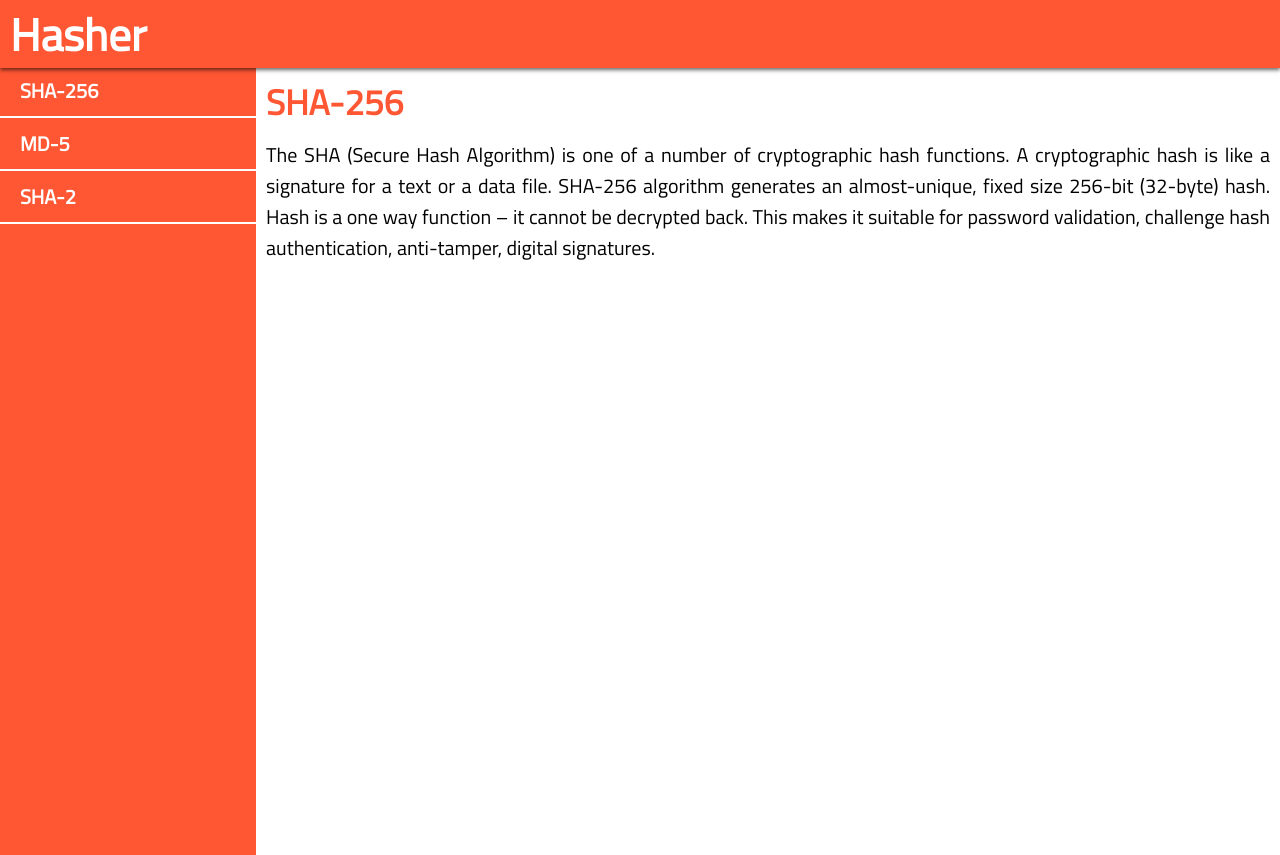
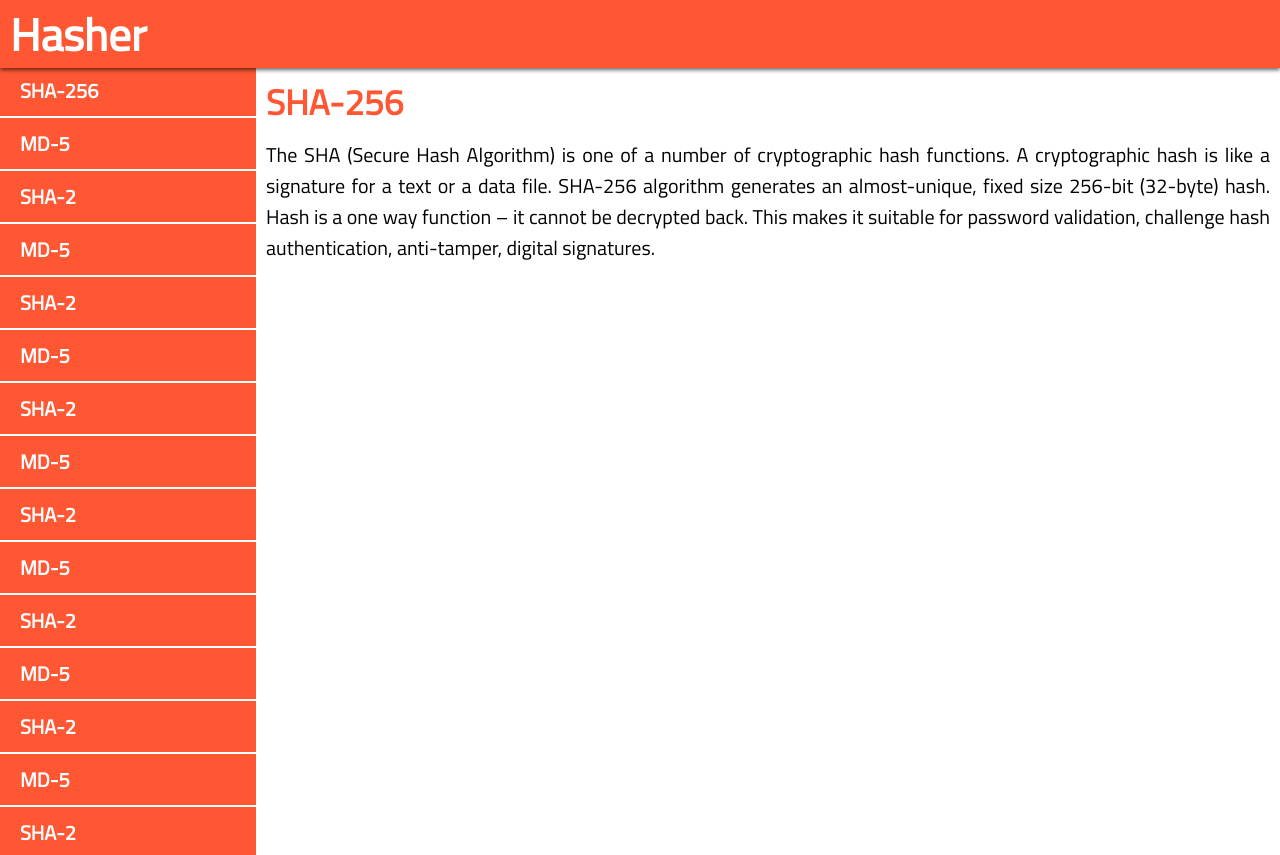
Before and after one commit to shivendrasinghtanwar/hasher, an Angular app: page / in a window 1280 px wide. Built offline with nearby package versions, Linux system fonts and the light colour scheme.

Commit message:
ADD custom favicon

```diff
--- a/src/app/app.component.ts
+++ b/src/app/app.component.ts
@@ -17,6 +17,78 @@ export class AppComponent {
     },
     {
       'title':'SHA-2'
+    },
+    {
+      'title':'MD-5'
+    },
+    {
+      'title':'SHA-2'
+    },
+    {
+      'title':'MD-5'
+    },
+    {
+      'title':'SHA-2'
+    },
+    {
+      'title':'MD-5'
+    },
+    {
+      'title':'SHA-2'
+    },
+    {
+      'title':'MD-5'
+    },
+    {
+      'title':'SHA-2'
+    },
+    {
+      'title':'MD-5'
+    },
+    {
+      'title':'SHA-2'
+    },
+    {
+      'title':'MD-5'
+    },
+    {
+      'title':'SHA-2'
+    },
+    {
+      'title':'MD-5'
+    },
+    {
+      'title':'SHA-2'
+    },
+    {
+      'title':'MD-5'
+    },
+    {
+      'title':'SHA-2'
+    },
+    {
+      'title':'MD-5'
+    },
+    {
+      'title':'SHA-2'
+    },
+    {
+      'title':'MD-5'
+    },
+    {
+      'title':'SHA-2'
+    },
+    {
+      'title':'MD-5'
+    },
+    {
+      'title':'SHA-2'
+    },
+    {
+      'title':'MD-5'
+    },
+    {
+      'title':'SHA-2'
     }
   ]
 }
--- a/src/styles.sass
+++ b/src/styles.sass
@@ -54,6 +54,8 @@
         margin-top:55px
         overflow: auto
 
+        scrollbar-color:$primary-color $secondary-color
+
     app-side-bar
         background: $primary-color
         color: $secondary-color
@@ -69,6 +71,7 @@
         font-weight: bold
         position: relative
         overflow-y: auto
+        scrollbar-color:$primary-color $secondary-color
         // border-top: solid 2px $secondary-color
 
     app-side-bar-menu
```
Also changed, not shown: 2 other files (tests, documents, lock files or other folders).
